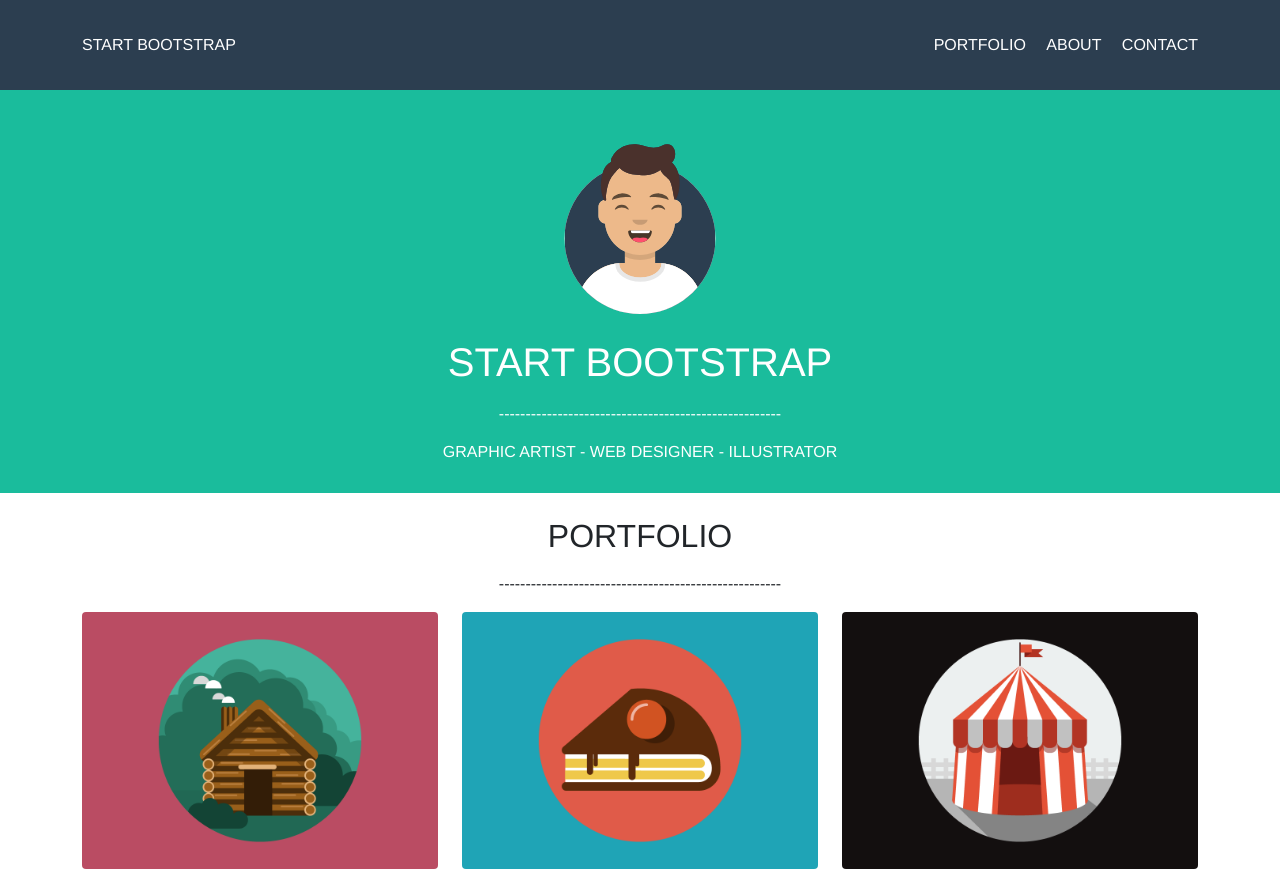
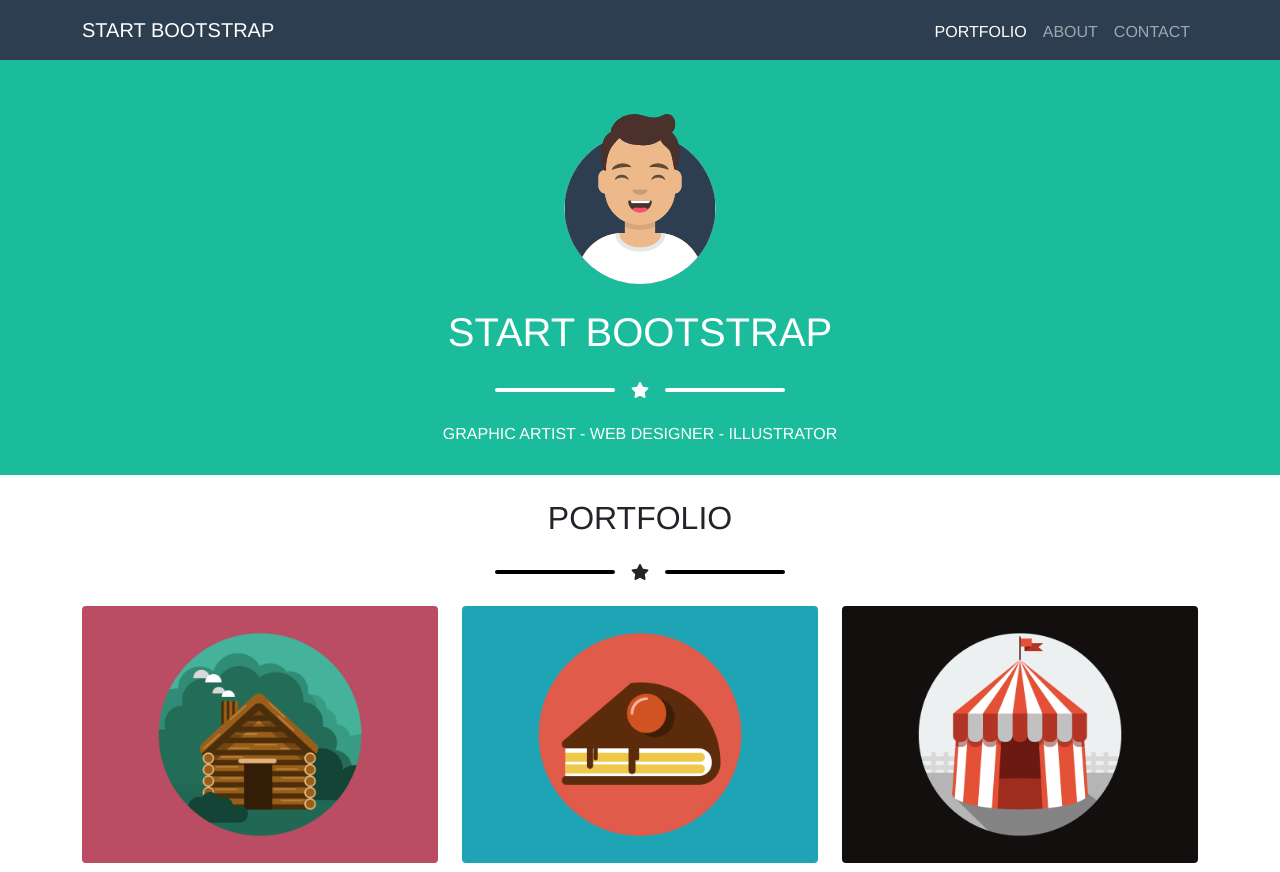
Before and after one commit to DarioBosco/html-css-bootstrap-freelancer, a plain HTML site: page index.html in a window 1280 px wide. Shown: the top 872 px of the page. Drawn offline with nearby package versions, Linux system fonts and the light colour scheme.

Commit message:
Esercizio Completato

```diff
--- a/css/style.css
+++ b/css/style.css
@@ -12,22 +12,35 @@ body {
 }
 
 img {
-	width: 100%
+	width: 100%;
 }
+
+.spacer::before,
+.spacer::after {
+	content: '';
+	height: 0.25em;
+	width: 7.5em;
+	border-radius: 3em;
+	margin: 1em;
+	background: white;
+}
+
+.spacer-black::before,
+.spacer-black::after {
+	background: black;
+}
+
 /* Fine Common */
 /* -------------------------------------------------- */
 /* Inizio Header */
-#header {
+.navbar {
 	background: #2c3e50;
 	color: #fff;
-	height: 90px;
 }
+
 /* Fine Header */
 /* -------------------------------------------------- */
 /* Inizio Main */
-#jumbotron {
-	margin-top: 90px;
-}
 
 #jumbotron,
 #about {
@@ -36,11 +49,6 @@ img {
 }
 
 /* Box Messaggio in Contact Me */
-#contact-me-message {
-	min-height: 150px;
-	resize: vertical;
-	overflow: hidden;
-}
 
 #contact-me button {
 	background: #1abc9c;
@@ -73,14 +81,7 @@ img {
 /* Fine Footer */
 /* -------------------------------------------------- */
 
-.image-box {
-	background: lightblue;
-}
-
-.image-box.rounded {
-	height: 200px;
-}
-
+/* Media Queries */
 @media (max-width: 767px) {
 	#footer-socials i {
 		height: 70px;
@@ -88,19 +89,4 @@ img {
 		font-size: 24px;
 		line-height: 50px;
 	}
-
-	#footer-location,
-	#footer-socials {
-		margin-bottom: 50px;
-	}
 }
-
-@media (min-width: 768px) {
-	header button {
-		display: none;
-	}
-
-	header #navbarToggleExternalContent {
-		display: block;
-	}
-}
--- a/index.html
+++ b/index.html
@@ -14,32 +14,29 @@
 		<title>Bootstrap Freelancer</title>
 	</head>
 
-	<body class="debug">
-		<!-- Inizio Header -->
+	<body>
 		<header>
-			<div id="header" class="container-fluid fixed-top">
-				<div class="container h-100">
-					<div class="row h-100 pt-3 pb-3 justify-content-center align-items-center">
-						<div id="header-title" class="col d-flex align-items-center">
-							<h6 class="m-0">START BOOTSTRAP</h6>
-						</div>
-						<div class="col d-flex justify-content-end align-items-center">
-							<div id="navbarToggleExternalContent" class="collapse">
-								<ul class="list-unstyled m-0">
-									<li class="d-inline-block"><a class="text-reset text-decoration-none" href="#">PORTFOLIO</a></li>
-									<li class="d-inline-block ps-3"><a class="text-reset text-decoration-none" href="#">ABOUT</a></li>
-									<li class="d-inline-block ps-3"><a class="text-reset text-decoration-none" href="#">CONTACT</a></li>
-								</ul>
-							</div>
-							<nav class="navbar navbar-dark">
-								<button class="navbar-toggler" type="button" data-toggle="collapse" data-target="#navbarToggleExternalContent" aria-controls="navbarToggleExternalContent" aria-expanded="false" aria-label="Toggle navigation">
-									<span class="navbar-toggler-icon"></span>
-								</button>
-							</nav>
-						</div>
+			<nav class="navbar navbar-expand-md navbar-dark">
+				<div class="container">
+					<a class="navbar-brand" href="#">START BOOTSTRAP</a>
+					<button class="navbar-toggler collapsed" type="button" data-bs-toggle="collapse" data-bs-target="#navbarTogglerDemo01" aria-controls="navbarTogglerDemo01" aria-expanded="false" aria-label="Toggle navigation">
+						<span class="navbar-toggler-icon"></span>
+					</button>
+					<div class="navbar-collapse justify-content-end mt-1 collapse" id="navbarTogglerDemo01" style="">
+						<ul class="navbar-nav mb-2 mb-lg-0 flex-row text-center justify-content-around">
+							<li class="nav-item">
+								<a class="nav-link active" href="#">PORTFOLIO</a>
+							</li>
+							<li class="nav-item">
+								<a class="nav-link" href="#">ABOUT</a>
+							</li>
+							<li class="nav-item">
+								<a class="nav-link" href="#">CONTACT</a>
+							</li>
+						</ul>
 					</div>
 				</div>
-			</div>
+			</nav>
 		</header>
 		<!-- Fine Header -->
 
@@ -56,7 +53,7 @@
 					<div class="row h-50 pt-4 justify-content-center">
 						<div class="col-auto">
 							<h1 class="text-center m-0 pb-3">START BOOTSTRAP</h1>
-							<div class="text-center pb-3">-----------------------------------------------------</div>
+							<div class="spacer text-center pb-3 d-flex justify-content-center align-items-center"><i class="fas fa-star"></i></div>
 							<h6 class="text-center text-nowrap text-center">GRAPHIC ARTIST - WEB DESIGNER - ILLUSTRATOR</h6>
 						</div>
 					</div>
@@ -68,7 +65,7 @@
 				<div class="container h-100 pt-4 pb-1">
 					<div class="row h-50 justify-content-center align-items-start">
 						<h2 class="text-center m-0 pb-3">PORTFOLIO</h2>
-						<div class="text-center pb-3">-----------------------------------------------------</div>
+						<div class="spacer spacer-black text-center pb-3 d-flex justify-content-center align-items-center"><i class="fas fa-star"></i></div>
 					</div>
 					<div class="row">
 						<div class="col-12 col-md-6 col-lg-4 pb-4">
@@ -99,7 +96,7 @@
 					<div class="row h-50 pt-4 justify-content-center">
 						<div class="col-auto">
 							<h1 class="text-center m-0 pb-3">ABOUT</h1>
-							<div class="text-center pb-3">-----------------------------------------------------</div>
+							<div class="spacer text-center pb-3 d-flex justify-content-center align-items-center"><i class="fas fa-star"></i></div>
 						</div>
 					</div>
 					<div class="row justify-content-center mb-4">
@@ -119,7 +116,7 @@
 				<div class="container h-100 pt-4 pb-1">
 					<div class="row h-50 justify-content-center align-items-start">
 						<h2 class="text-center m-0 pb-3">CONTACT ME</h2>
-						<div class="text-center pb-3">-----------------------------------------------------</div>
+						<div class="spacer spacer-black text-center pb-3 d-flex justify-content-center align-items-center"><i class="fas fa-star"></i></div>
 					</div>
 					<form>
 						<div class="mb-3">
@@ -151,13 +148,13 @@
 		<footer>
 			<div id="top-footer" class="container-fluid">
 				<div class="container">
-					<div class="row justify-content-center align-items-center text-center pt-5 pb-5">
-						<div id="footer-location" class="col-12 col-md-4">
+					<div class="row justify-content-center text-center pt-5 pb-5">
+						<div id="footer-location" class="col-12 col-md-4 mb-sm-5 mb-md-0">
 							<h5>LOCATION</h5>
 							<p class="m-0">2214 John Daniel Drive Clark, MO 54243</p>
 						</div>
 
-						<div id="footer-socials" class="col-12 col-md-4">
+						<div id="footer-socials" class="col-12 col-md-4 mb-sm-5 mb-md-0">
 							<h5>AROUND THE WEB</h5>
 							<i class="fab fa-facebook-f border rounded-circle p-2 m-1"></i>
 							<i class="fab fa-google-plus-g border rounded-circle p-2 m-1"></i>
@@ -190,3 +187,30 @@
 		<script src="https://cdn.jsdelivr.net/npm/bootstrap@5.0.2/dist/js/bootstrap.bundle.min.js" integrity="sha384-MrcW6ZMFYlzcLA8Nl+NtUVF0sA7MsXsP1UyJoMp4YLEuNSfAP+JcXn/tWtIaxVXM" crossorigin="anonymous"></script>
 	</body>
 </html>
+
+<!-- Inizio Header
+		<header>
+			<div id="header" class="container-fluid fixed-top">
+				<div class="container h-100">
+					<div class="row h-100 pt-3 pb-3 justify-content-center align-items-center">
+						<div id="header-title" class="col d-flex align-items-center">
+							<h6 class="m-0">START BOOTSTRAP</h6>
+						</div>
+						<div class="col d-flex justify-content-end align-items-center">
+							<div id="navbarToggleExternalContent" class="collapse">
+								<ul class="list-unstyled m-0">
+									<li class="d-inline-block"><a class="text-reset text-decoration-none" href="#">PORTFOLIO</a></li>
+									<li class="d-inline-block ps-3"><a class="text-reset text-decoration-none" href="#">ABOUT</a></li>
+									<li class="d-inline-block ps-3"><a class="text-reset text-decoration-none" href="#">CONTACT</a></li>
+								</ul>
+							</div>
+							<nav class="navbar navbar-dark">
+								<button class="navbar-toggler" type="button" data-toggle="collapse" data-target="#navbarToggleExternalContent" aria-controls="navbarToggleExternalContent" aria-expanded="false" aria-label="Toggle navigation">
+									<span class="navbar-toggler-icon"></span>
+								</button>
+							</nav>
+						</div>
+					</div>
+				</div>
+			</div>
+		</header> -->
```
